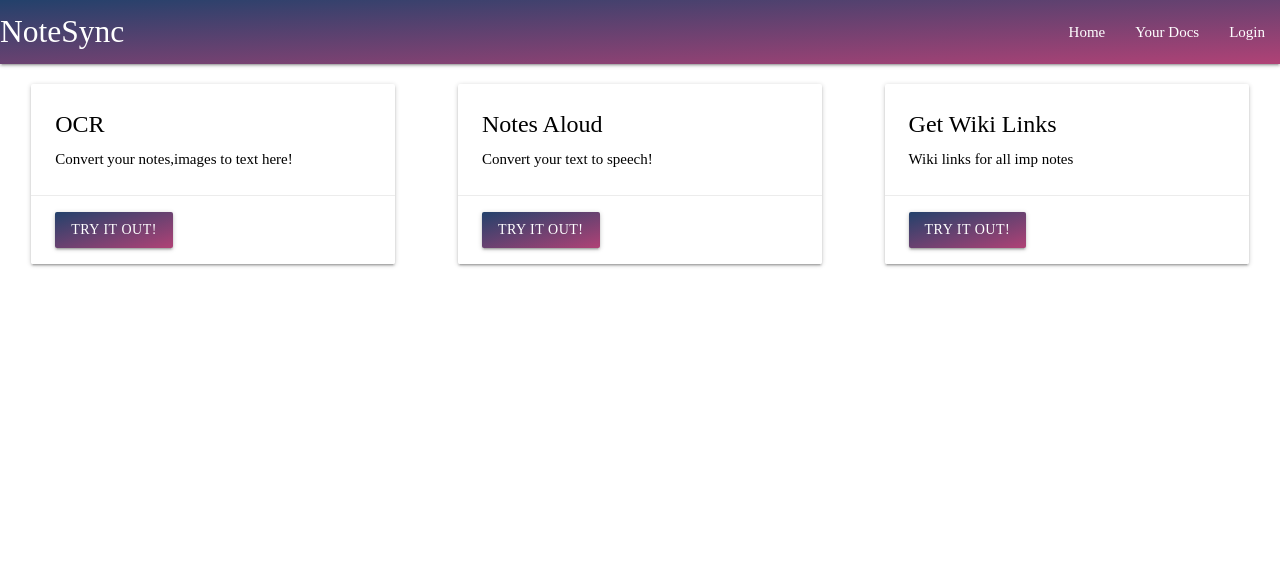
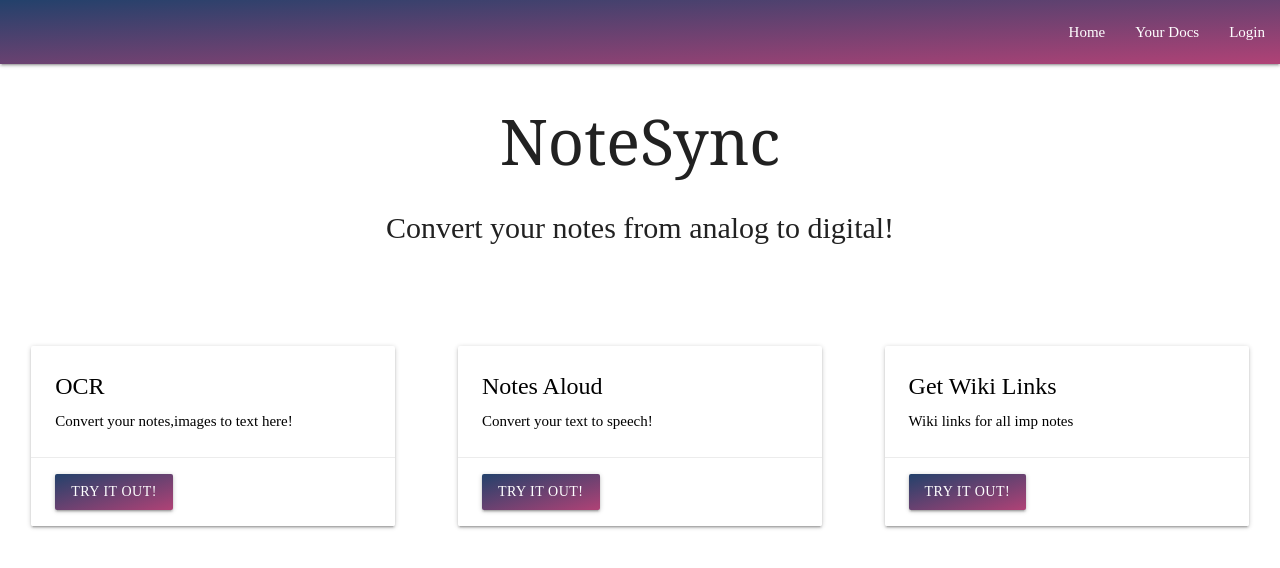
Before and after one commit to bhagyashreep25/NoteSync, a PHP site: page / in a window 1280 px wide. Shown: the top 568 px of the page. Run offline with PHP 8.4, Linux system fonts and the light colour scheme; some libraries are stand-ins or nearby versions; some web fonts are replaced.

Commit message:
Update index.php

```diff
--- a/index.php
+++ b/index.php
@@ -17,14 +17,27 @@
     }
     .nav-wrapper{
         background-image: linear-gradient(to bottom right,#23416b,#b04276);
-        padding: 0px, 10px;
+        padding: 0px, 20px;
+
     }
     .card{
         margin: 20px;
+        margin-top:20%;
+
     }
     .btn{
         background-image: linear-gradient(to bottom right,#23416b,#b04276);
     }
+       h1{
+           font-family:georgia;
+           text-align:center;
+
+       }
+       h2{
+           font-size: 30px;
+           text-align: center;
+       }
+
  </style>
 </head>
 
@@ -34,7 +47,7 @@
 
 <nav>
     <div class="nav-wrapper">
-        <a href="#" class="brand-logo">NoteSync</a>
+
         <ul id="nav-mobile" class="right hide-on-med-and-down">
         <li><a href="./index.php">Home</a></li>
         <li><a href="./userdocs.php">Your Docs</a></li>
@@ -43,6 +56,9 @@
     </div>
 </nav>
 
+    <h1>
+    NoteSync</h1>
+    <h2>Convert your notes from analog to digital!</h2>
 <div class="row">
     <div class="col s12 m6 l4">
       <div class="card hoverable">
```
